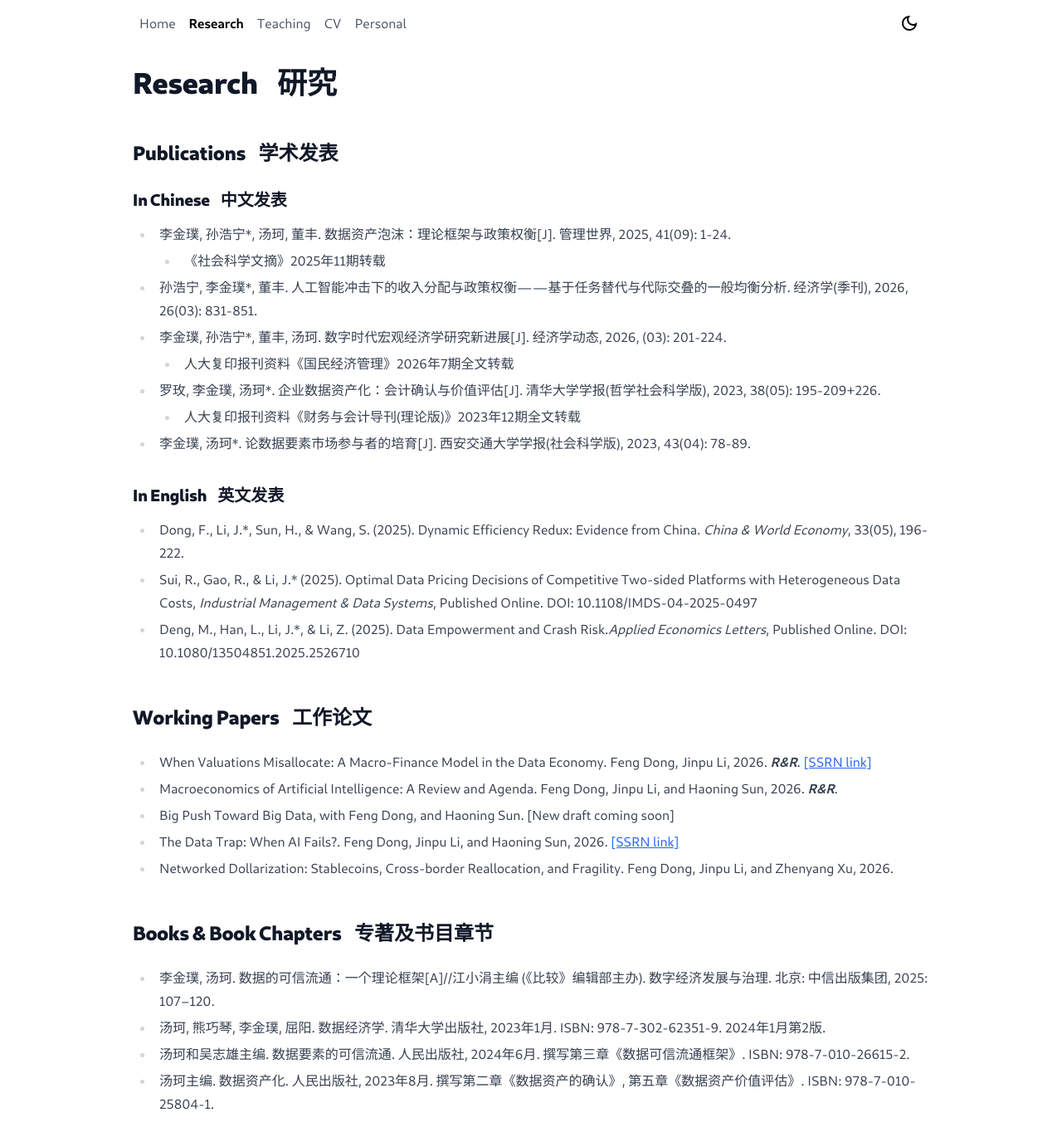
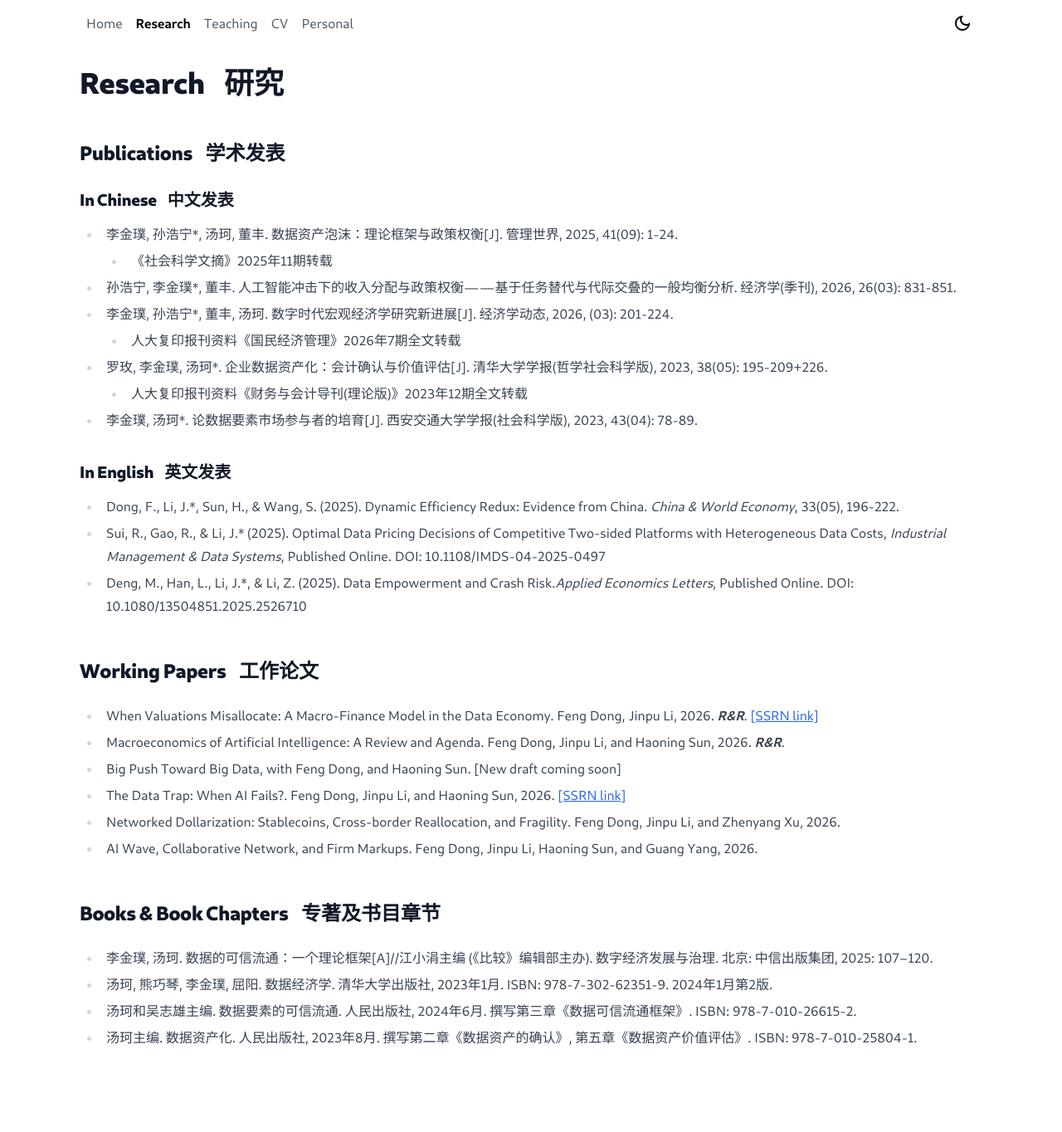
Before and after one commit to lijinpu/lijinpu.github.io, a Next.js app: page /research in a window 1280 px wide. Shown: the whole page at 83% size. After the commit the page ends 1284 px from the top, so only its background shows below. Built offline with nearby package versions, Linux system fonts and the light colour scheme.

Commit message:
auto update

```diff
--- a/components/Layout.tsx
+++ b/components/Layout.tsx
@@ -28,7 +28,7 @@ const Layout: NextPage<PropsWithChildren<Meta>> = ({
         )}
       </Head>
       <Navbar />
-      <main className="w-full max-w-5xl mx-auto px-4 sm:px-6 lg:px-8 py-6 h-full text-black dark:text-white">
+      <main className="w-full max-w-6xl mx-auto px-4 sm:px-6 lg:px-8 py-6 h-full text-black dark:text-white">
         {children}
       </main>
     </div>
--- a/components/Navbar.tsx
+++ b/components/Navbar.tsx
@@ -9,7 +9,7 @@ const Navbar: NextPage = () => {
   const { asPath } = useRouter()
 
   return (
-    <header className="flex justify-between w-full max-w-5xl mx-auto px-4 sm:px-6 lg:px-8 py-2">
+    <header className="flex justify-between w-full max-w-6xl mx-auto px-4 sm:px-6 lg:px-8 py-2">
       <nav className="flex flex-row">
         {headerNavLinks?.map((nav) => (
           <Link
--- a/pages/cv.tsx
+++ b/pages/cv.tsx
@@ -97,10 +97,10 @@ export default function CV({ lastUpdateISO }: InferGetStaticPropsType<typeof get
           <h2>Working Papers &nbsp;&nbsp; 工作论文</h2>
           <ul>
             <li>
-              When Valuations Misallocate: A Macro-Finance Model in the Data Economy. Feng Dong, Jinpu Li, 2026. <i>R&R</i>.
+              When Valuations Misallocate: A Macro-Finance Model in the Data Economy. Feng Dong, Jinpu Li, 2026. <b><i>R&R</i></b>.
             </li>
             <li>
-              Macroeconomics of Artificial Intelligence: A Review and Agenda. Feng Dong, Jinpu Li, and Haoning Sun, 2026. <i>R&R</i>.
+              Macroeconomics of Artificial Intelligence: A Review and Agenda. Feng Dong, Jinpu Li, and Haoning Sun, 2026. <b><i>R&R</i></b>.
             </li>
             <li>
               Big Push Toward Big Data, with Feng Dong, and Haoning Sun. [New draft coming soon]
@@ -108,6 +108,9 @@ export default function CV({ lastUpdateISO }: InferGetStaticPropsType<typeof get
             <li>The Data Trap: When AI Fails?. Feng Dong, Jinpu Li, and Haoning Sun, 2026.
             </li>
             <li>Networked Dollarization: Stablecoins, Cross-border Reallocation, and Fragility. Feng Dong, Jinpu Li, and Zhenyang Xu, 2026.
+            </li>
+            <li>
+              AI Wave, Collaborative Network, and Firm Markups. Feng Dong, Jinpu Li, Haoning Sun, and Guang Yang, 2026.
             </li>
           </ul>
 
--- a/pages/research.tsx
+++ b/pages/research.tsx
@@ -81,6 +81,9 @@ export default function Research() {
     <li>
         Networked Dollarization: Stablecoins, Cross-border Reallocation, and Fragility. Feng Dong, Jinpu Li, and Zhenyang Xu, 2026.
     </li>
+    <li>
+        AI Wave, Collaborative Network, and Firm Markups. Feng Dong, Jinpu Li, Haoning Sun, and Guang Yang, 2026.
+    </li>
 </ul>
 
 
```
